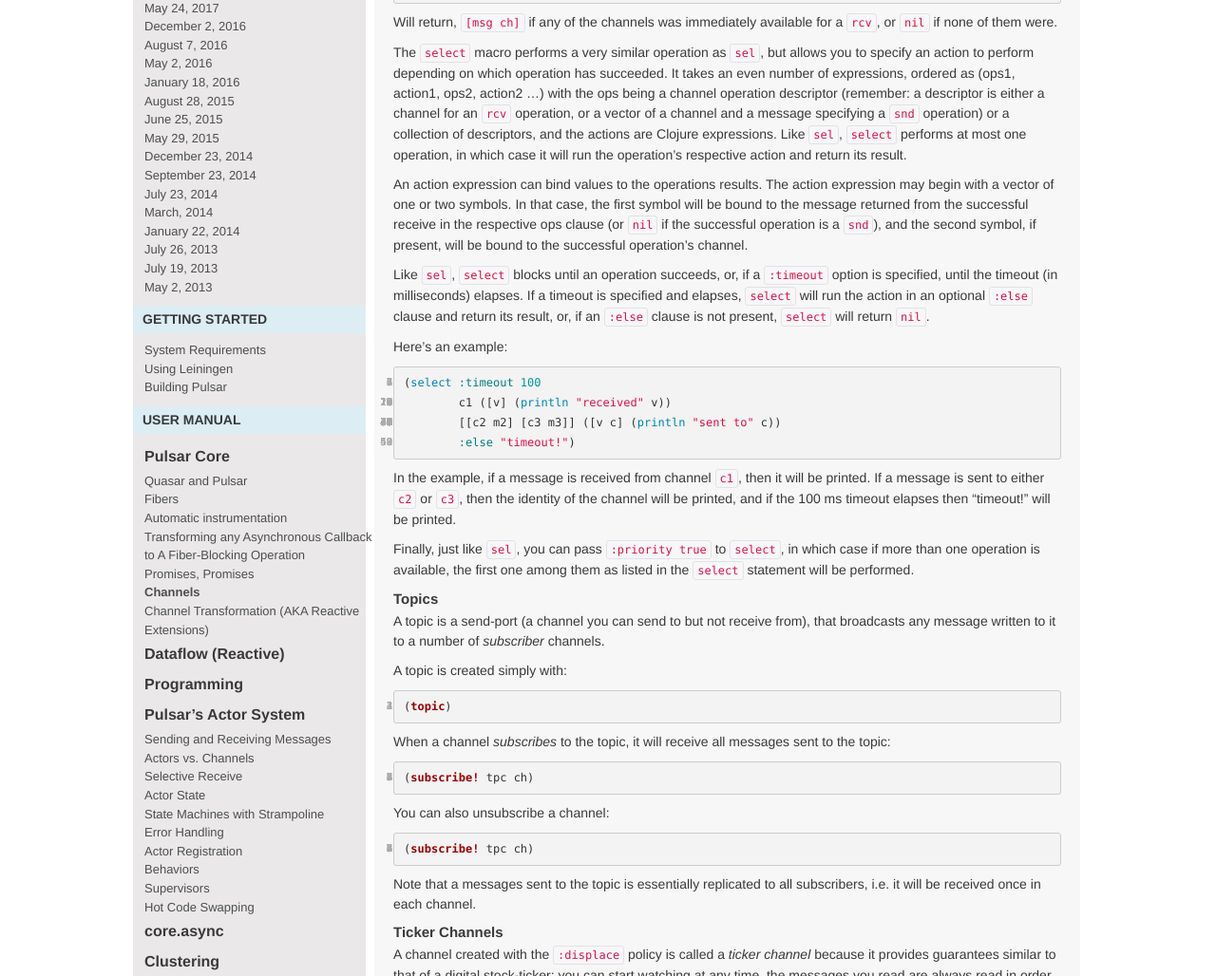
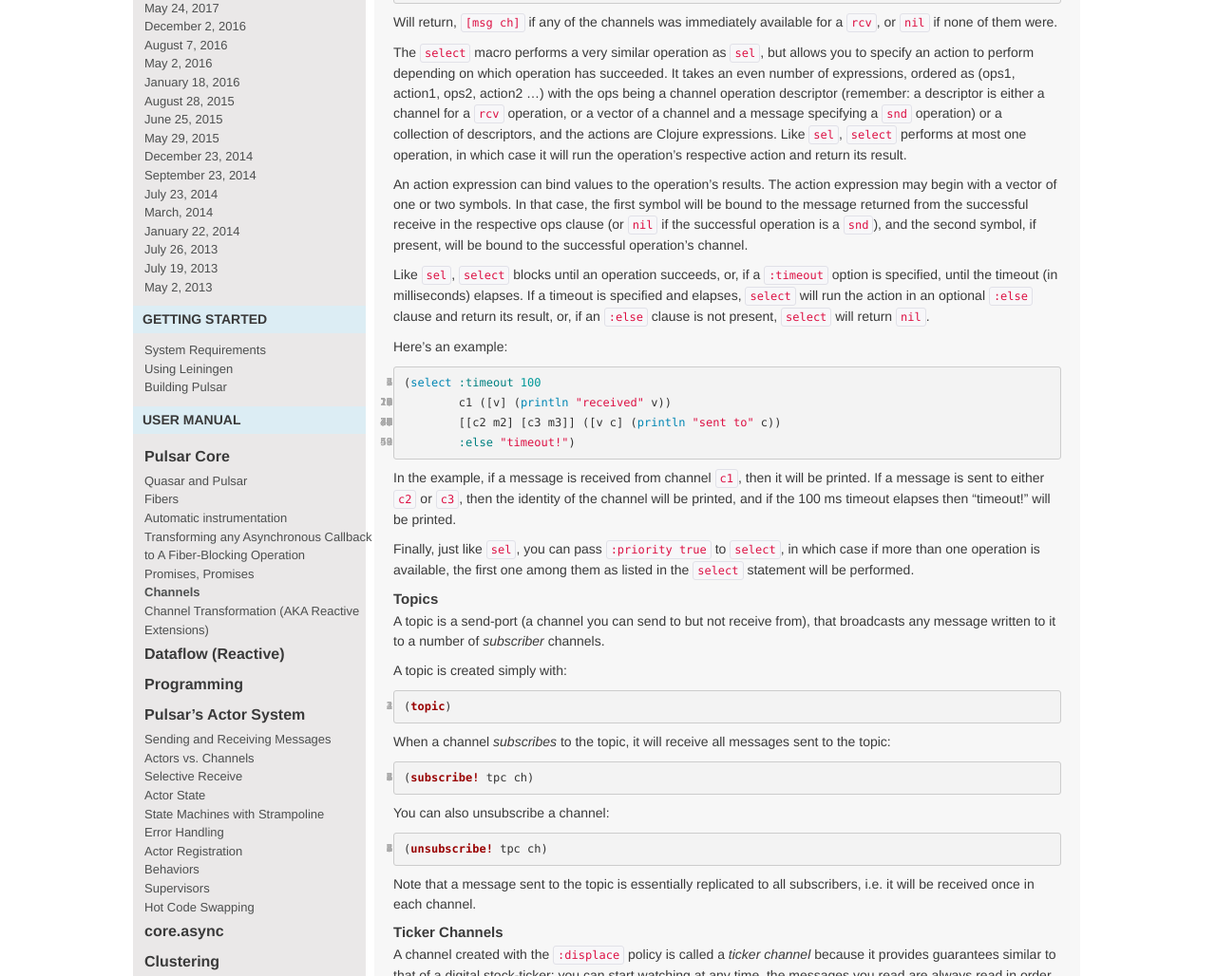
Before and after one commit to puniverse/pulsar, a Jekyll site: the page built from docs/index.md, in a window 1280 px wide and 1400 px high, scrolled down 8196 px. Shown: the part 213-1241 px from the top of the window at 95% size. Built offline with Jekyll 4.4.1, drawn with Linux system fonts in a browser that asks for light colours; nearby versions of some CDN libraries; Markdown is read by kramdown in place of the engine named in the settings; some of the changed text lies outside the part shown.

Commit message:
Fixing a few typos

```diff
--- a/docs/index.md
+++ b/docs/index.md
@@ -466,9 +466,9 @@
 Will return, `[msg ch]` if any of the channels was immediately available for a `rcv`, or `nil` if none of them were.
 
 The `select` macro performs a very similar operation as `sel`, but allows you to specify an action to perform depending on which operation has succeeded.
-It takes an even number of expressions, ordered as (ops1, action1, ops2, action2 ...) with the ops being a channel operation descriptor (remember: a descriptor is either a channel for an `rcv` operation, or a vector of a channel and a message specifying a `snd` operation) or a collection of descriptors, and the actions are Clojure expressions. Like `sel`, `select` performs at most one operation, in which case it will run the operation's respective action and return its result.
-
-An action expression can bind values to the operations results. The action expression may begin with a vector of one or two symbols. In that case, the first symbol will be bound to the message returned from the successful receive in the respective ops clause (or `nil` if the successful operation is a `snd`), and the second symbol, if present, will be bound to the successful operation's channel.
+It takes an even number of expressions, ordered as (ops1, action1, ops2, action2 ...) with the ops being a channel operation descriptor (remember: a descriptor is either a channel for a `rcv` operation, or a vector of a channel and a message specifying a `snd` operation) or a collection of descriptors, and the actions are Clojure expressions. Like `sel`, `select` performs at most one operation, in which case it will run the operation's respective action and return its result.
+
+An action expression can bind values to the operation's results. The action expression may begin with a vector of one or two symbols. In that case, the first symbol will be bound to the message returned from the successful receive in the respective ops clause (or `nil` if the successful operation is a `snd`), and the second symbol, if present, will be bound to the successful operation's channel.
 
 Like `sel`, `select` blocks until an operation succeeds, or, if a `:timeout` option is specified, until the timeout (in milliseconds) elapses. If a timeout is specified and elapses, `select` will run the action in an optional `:else` clause and return its result, or, if an `:else` clause is not present, `select` will return `nil`.
 
@@ -504,10 +504,10 @@
 You can also unsubscribe a channel:
 
 ~~~ clojure
-(subscribe! tpc ch)
-~~~
-
-Note that a messages sent to the topic is essentially replicated to all subscribers, i.e. it will be received once in each channel.
+(unsubscribe! tpc ch)
+~~~
+
+Note that a message sent to the topic is essentially replicated to all subscribers, i.e. it will be received once in each channel.
 
 #### Ticker Channels
 
@@ -710,7 +710,7 @@
 
 The bang operator has a slightly different semantic than `snd`. While `snd` will always place the message in the mailbox, `!` will only do it if the actor is alive. It will not place a message in the mailbox if there is no one to receive it on the other end (and never will be, as mailboxes, like all channels, cannot change ownership).
 
-In many circumstances, an actor sends a message to another actor, and expects a reply. In those circumstances, using `!!` instead of `!` might offer reduced latency (but with the same semantics; both `!` and `!!` always return `nil`)
+In many circumstances, an actor sends a message to another actor, and expects a reply. In those circumstances, using `!!` instead of `!` might offer reduced latency (but with the same semantics; both `!` and `!!` always return `nil`).
 
 The value `@self`, when evaluated in an actor, returns the actor's own handle; for example it can itself be communicated and then used to send messages.
 
@@ -965,7 +965,7 @@
   (join actor)) ; => :foobar
 ~~~
 
-The actor starts at `state1` (represented by the function with the same name), by calling `(strampoline state1)`. In `state1` we expect to receive the message `:foo`. When it arrives, we transition to `state2` by returning the `state2` function (which will immediately be called by `strampoline`). In `state1` we await the `:bar` message, and then terminate.
+The actor starts at `state1` (represented by the function with the same name), by calling `(strampoline state1)`. In `state1` we expect to receive the message `:foo`. When it arrives, we transition to `state2` by returning the `state2` function (which will immediately be called by `strampoline`). In `state2` we await the `:bar` message, and then terminate.
 
 What happens if the messages `:foo` and `:bar` arrive in reverse order? Thanks to selective receive the result will be exactly the same! `state1` will skip the `:bar` message, and transition to `state2` when `:foo` arrives; the `receive` statement in `state2` will then find the `:bar` message waiting in the mailbox:
 
@@ -1190,7 +1190,7 @@
 (shutdown! actor)
 ~~~
 
-In order to create a gen-server actor(the provider side), you need to implement the following protocol:
+In order to create a gen-server actor (the provider side), you need to implement the following protocol:
 
 ~~~ clojure
 (defprotocol Server
```
Also changed, not shown: other parts of docs/index.md (+15 -15 lines).
